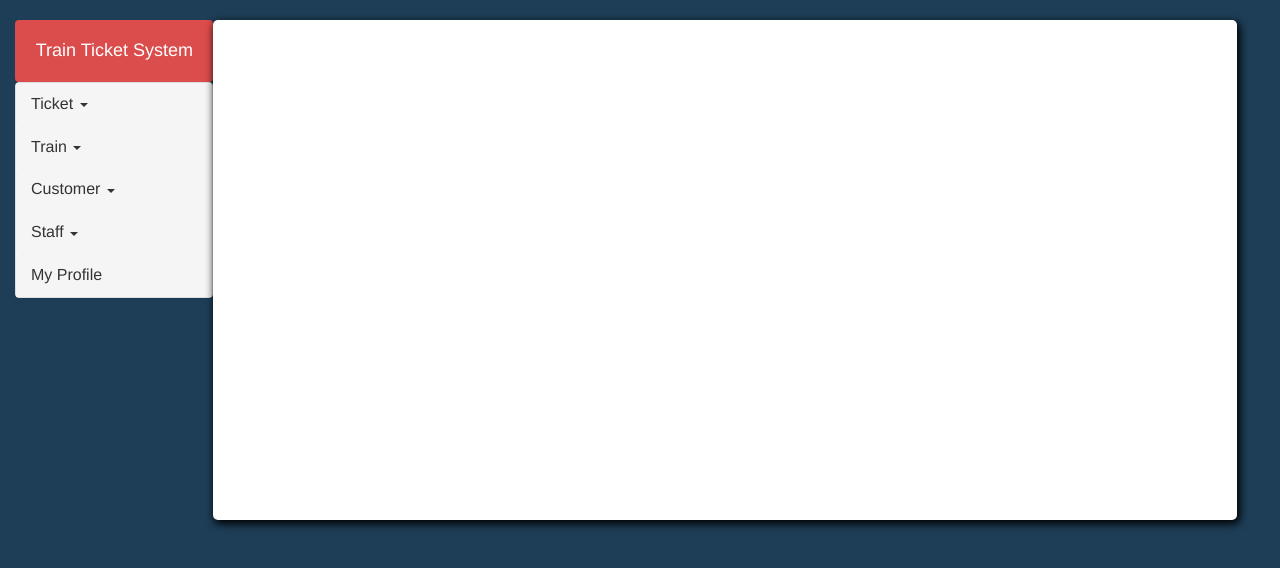
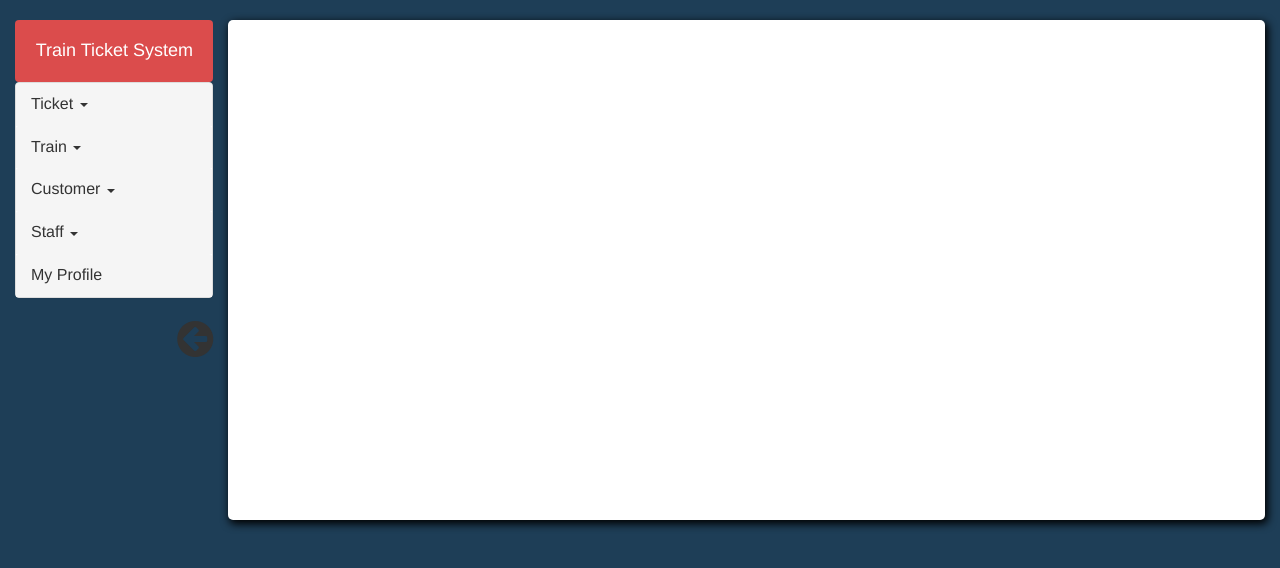
Before and after one commit to EADG6/TrainTickets, a PHP site: page / in a window 1280 px wide. Shown: the top 568 px of the page. Run offline with PHP 8.4, Linux system fonts and the light colour scheme; a stand-in replaces the project's code that opens the database connection; some libraries are stand-ins or nearby versions.

Commit message:
add hide/show left menu

```diff
--- a/inc/nav.php
+++ b/inc/nav.php
@@ -1,7 +1,7 @@
 <!-- Show all the admin menu from databse -->
-<dl class="mynav">
+<dl class="col-md-2" style="margin-bottom:0;padding-right:0;" id='leftMenu'>
 	<dd class="clearfix">
-		<div class="col-md-2" style="padding-right:0;">
+		<div class="mynav">
 			<div class="panel-group" id="panel-1">
 			  <div class="panel" style="background:#DB4C4C;color:#fff"><div class="panel-heading"><h4><img src=''> Train Ticket System</h4></div>
 			  </div>
@@ -68,9 +68,25 @@
 					</div>
 				</div>
 			</div>
+			<i class="fa fa-3x fa-arrow-circle-left pull-right" id='leftArrow' onclick="hideLeft()"></i>
 		</div>
-		<div class="main col-md-9" style="width:80%">
-			<span>
+	</dd>
+</dl>
+<i class="fa fa-3x fa-arrow-circle-right pull-right" id='rightArrow' onclick="showLeft()" style="display:none"></i>
+<script>
+	function hideLeft(){
+		$('#leftMenu').hide()
+		$('#rightArrow').show()
+		$('#rightMain').attr('class','col-md-10 col-md-offset-1')
+	}
+	function showLeft(){
+		$('#leftMenu').show()
+		$('#rightArrow').hide()
+		$('#rightMain').attr('class','col-md-10')
+	}
+</script>
+<div class="col-md-10" id='rightMain'>
+	<div class="main">
 <?php
 /**Show current path*/
 	/* if(isset($_GET['page']))echo '<i class="fa fa-home"></i>&nbsp;>&nbsp;'.ucwords(inputCheck($_GET['page'])).'&nbsp;>&nbsp;';
@@ -79,5 +95,5 @@
 	$curentMenuId = $mysql->oneQuery($sql_currentMenu);
 	echo "<script>if($('#panele$curentMenuId')[0])$('#panele$curentMenuId')[0].click()</script>";	 */
 ?>
-			</span>
-		</div>
+	</div>
+</div>
--- a/static/css/style.css
+++ b/static/css/style.css
@@ -1,9 +1,10 @@
 /**Nav.php*/
-body{background:#1E3E57;}
-dd{padding-bottom:30px;}
+body{
+	background:#1E3E57;
+	padding-top:20px;
+}
 .mynav{
 	background:#1E3E57;
-	//padding-left: 10px;
 }
 .panel-heading{
 	cursor:pointer;
@@ -12,9 +13,35 @@ dd{padding-bottom:30px;}
 	display:block;
 	border-top: 1px solid #ddd;
 }
+#leftArrow{
+	cursor:pointer;
+}
+#rightArrow{
+	cursor:pointer;
+	position: fixed;
+    z-index: 1;
+    top: 500px;
+	left:0;
+}
+#leftMenu{
+	-webkit-animation: move-in-right cubic-bezier(.22,.58,.12,.98) .4s;
+    animation: move-in-right cubic-bezier(.22,.58,.12,.98) .4s;
+}
 .main{
 	background:#fff;
 	border-radius: 5px;
 	box-shadow: 2px 3px 9px 1px black;
 	min-height: 500px;
 }
+@keyframes move-in-right{
+	0% {
+		opacity: 0;
+		-webkit-transform: translate(5em,0);
+		transform: translate(5em,0);
+	}
+	100% {
+		opacity: 1;
+		-webkit-transform: translate(0,0);
+		transform: translate(0,0);
+	}
+}
```
